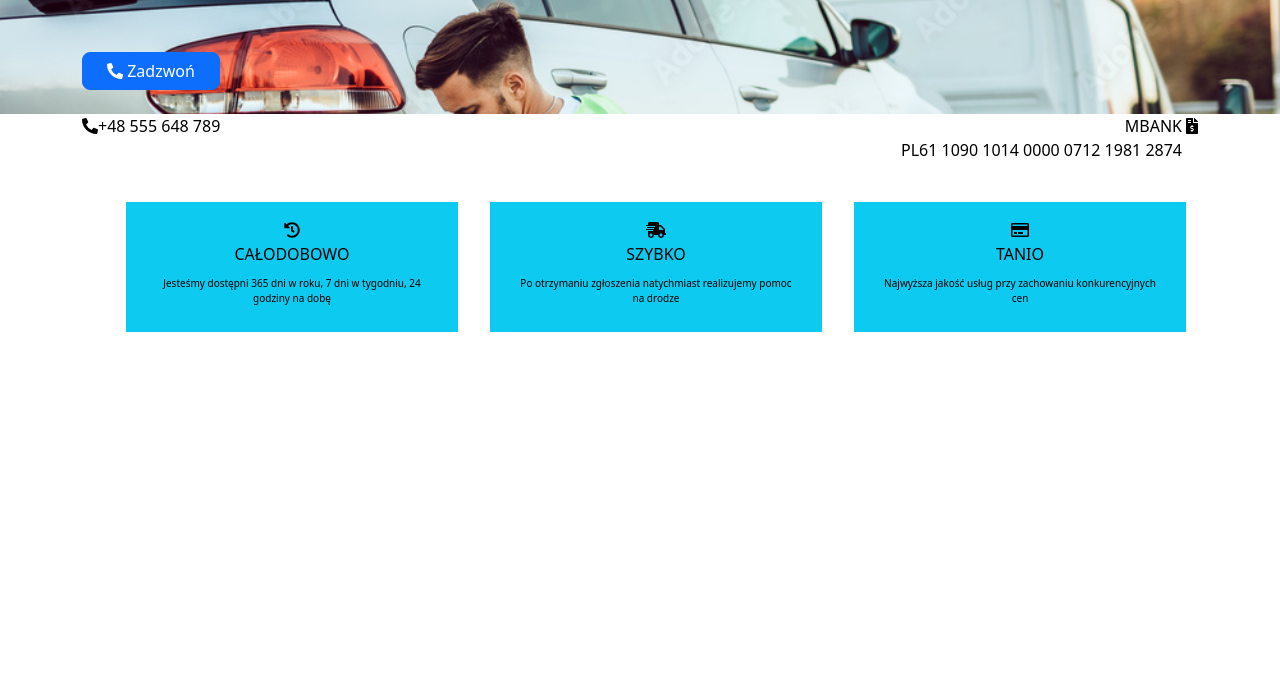
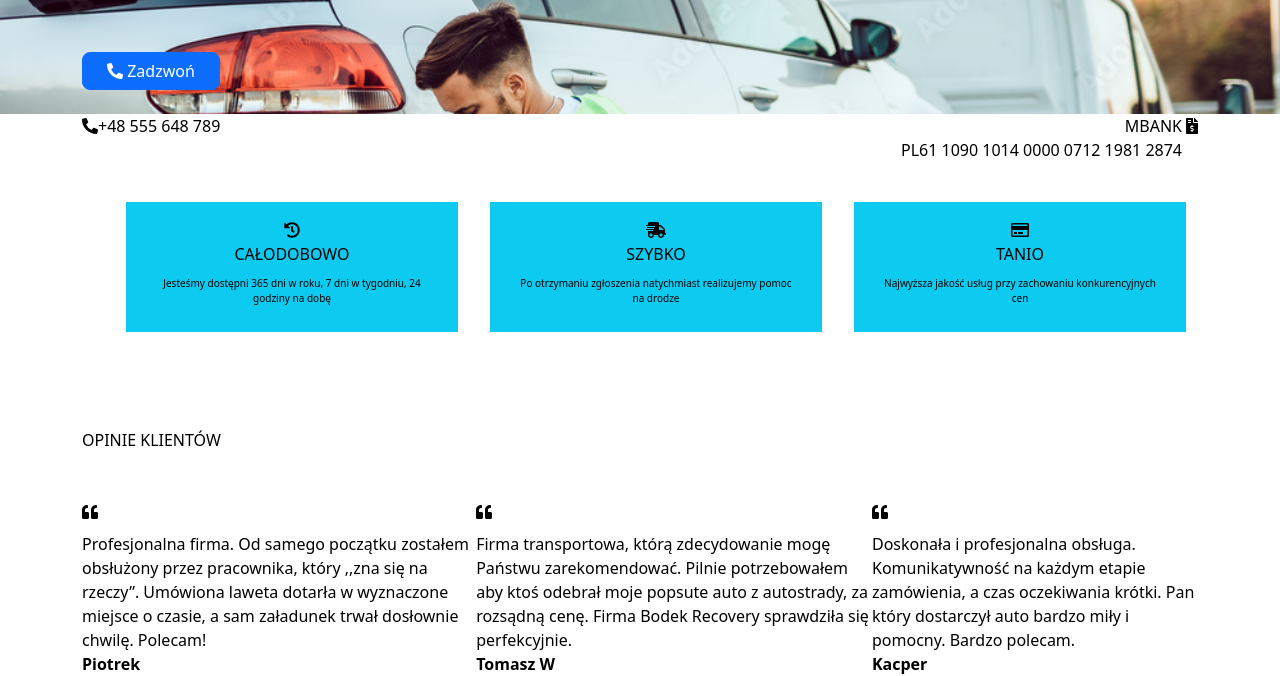
Before and after one commit to Niedzwiedz1/KMKHOL, a plain HTML site: page index.html in a window 1280 px wide. Shown: the part 238-914 px from the top of the page. Before the commit the page ends 800 px from the top, so only its background shows below. Drawn offline with nearby package versions, Linux system fonts and the light colour scheme.

Commit message:
Opinie - content added, layout

```diff
--- a/index.html
+++ b/index.html
@@ -85,23 +85,33 @@
     </div>
     </div>
 
-    <div>
-        <div>
-            <div>OPINIE KLIENTÓW</div>
-            <div>
+    <div class="container mt-2 mb-2" style="color: black">
+        <div class="d-flex flex-column">
+            <div class="mt-5">OPINIE KLIENTÓW</div>
+            <div class="d-flex mt-5">
                 <div>
-                    <div>ICON</div>
-                    <div>Opinia</div>
+                    <div><i class="fas fa-quote-left"></i></div>
+                    <div class="mt-2">Profesjonalna firma. Od samego początku zostałem obsłużony przez pracownika, który
+                        ,,zna
+                        się na rzeczy”. Umówiona laweta dotarła w wyznaczone miejsce o czasie, a sam załadunek trwał dosłownie chwilę. Polecam!
+                    </div>
+                    <div><b>Piotrek</b></div>
                 </div>
 
                 <div>
-                    <div>ICON</div>
-                    <div>Opinia</div>
+                    <div><i class="fas fa-quote-left"></i></div>
+                    <div class="mt-2">Firma transportowa, którą zdecydowanie mogę Państwu zarekomendować. Pilnie
+                        potrzebowałem aby ktoś odebrał moje popsute auto z autostrady, za rozsądną cenę. Firma Bodek Recovery sprawdziła się perfekcyjnie.
+                        </div>
+                    <div><b>Tomasz W</b></div>
                 </div>
 
                 <div>
-                    <div>ICON</div>
-                    <div>Opinia</div>
+                    <div><i class="fas fa-quote-left"></i></div>
+                    <div class="mt-2">Doskonała i profesjonalna obsługa. Komunikatywność na każdym etapie zamówienia, a czas
+                        oczekiwania krótki. Pan który dostarczył auto bardzo miły i pomocny. Bardzo polecam.
+                        </div>
+                    <div><b>Kacper</b></div>
                 </div>
 
             </div>
```
